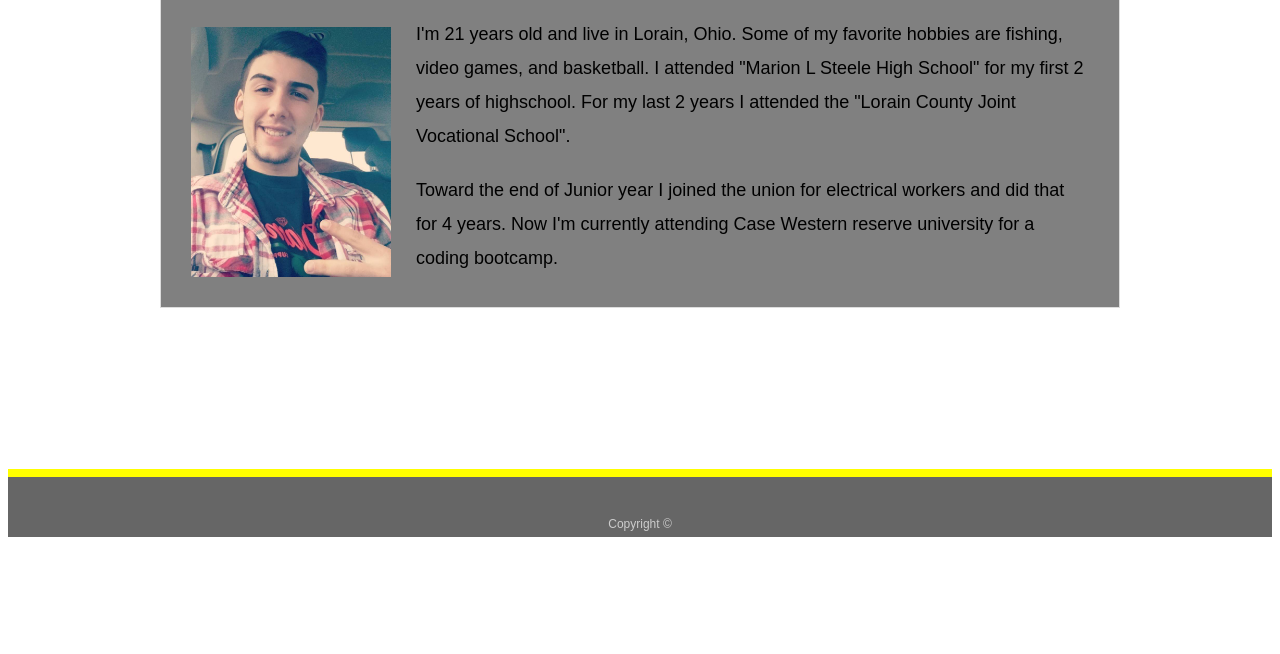
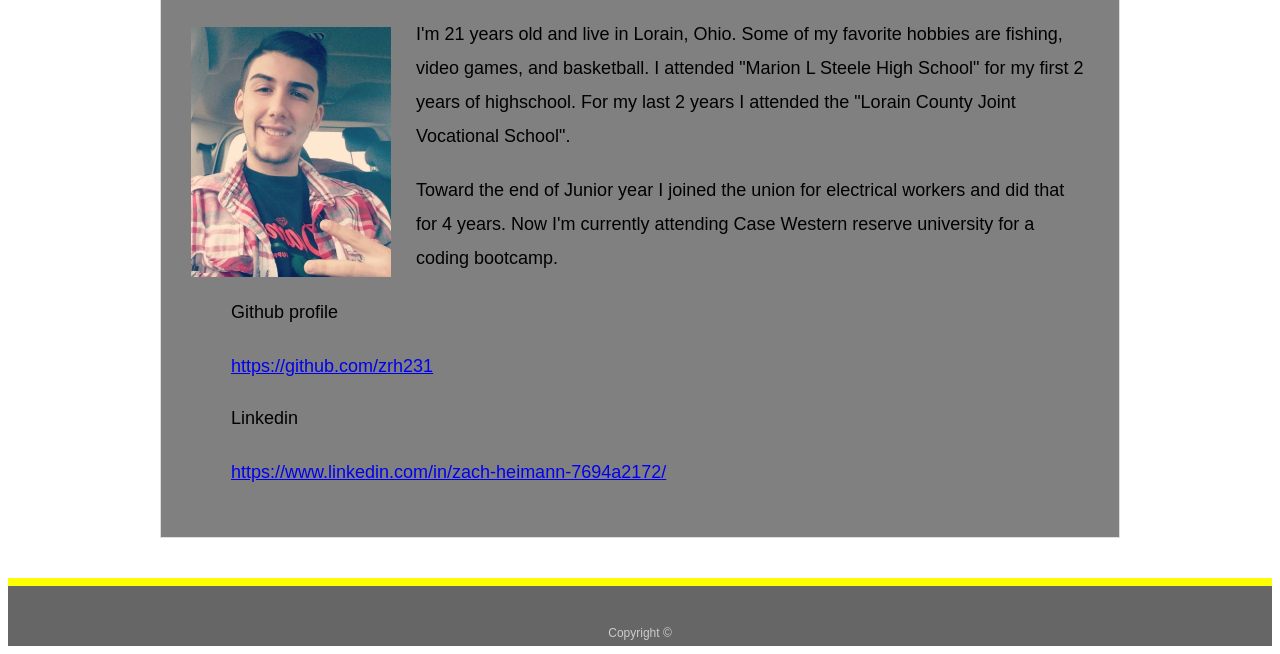
Before and after one commit to zrh231/portfolio, a plain HTML site: page index.html in a window 1280 px wide. Shown: the part 269-923 px from the top of the page. Before the commit the page ends 814 px from the top, so only its background shows below. Drawn offline with Linux system fonts and the light colour scheme.

Commit message:
added files

```diff
--- a/index.html
+++ b/index.html
@@ -35,6 +35,11 @@
 
       <p>Toward the end of Junior year I joined the union for electrical workers and did that for 4 years. Now I'm currently attending Case Western reserve university for a coding bootcamp.</p>
 
+      <ul>
+        <li><p>Github profile</p><a target="_blank" href="https://github.com/zrh231">https://github.com/zrh231</a></li>
+        <li><p>Linkedin</p><a target="_blank" href="https://www.linkedin.com/in/zach-heimann-7694a2172/">https://www.linkedin.com/in/zach-heimann-7694a2172/</a></li>
+      </ul>
+
     </section>
 
   </div>
```
